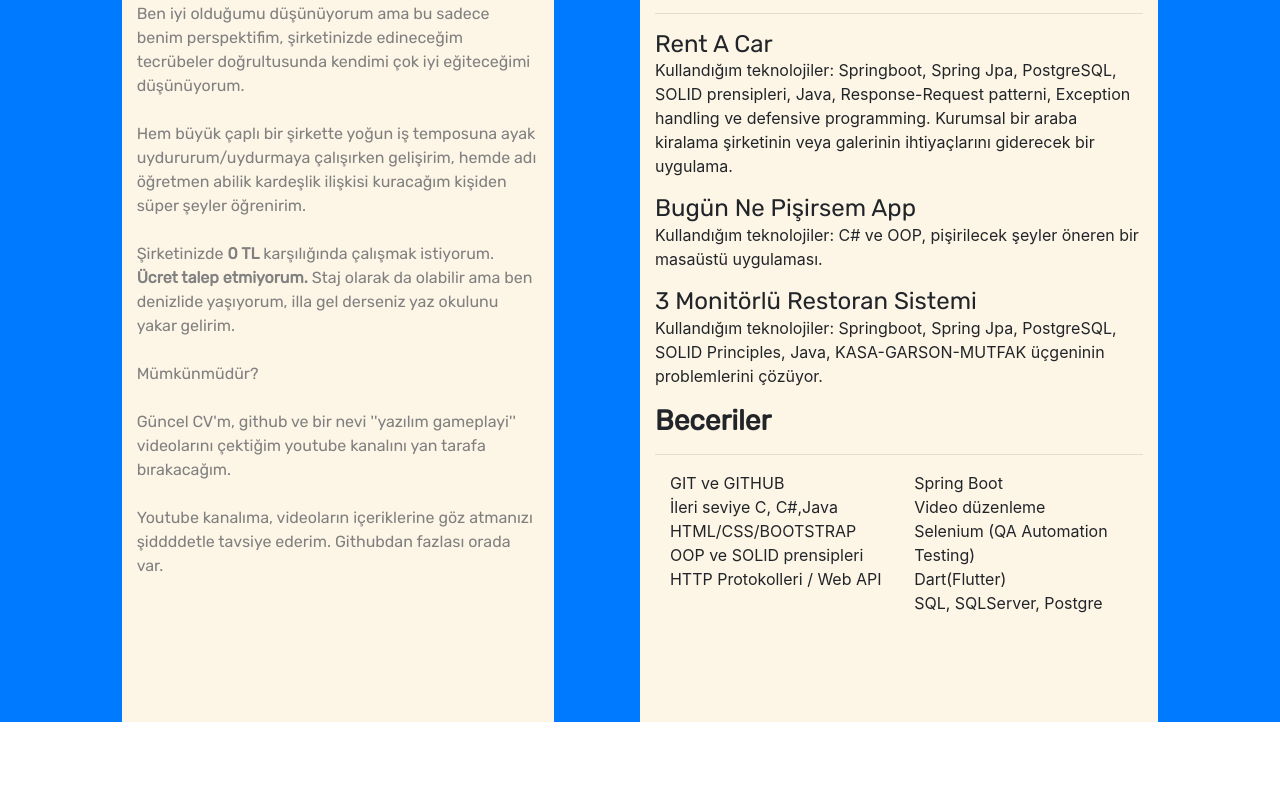
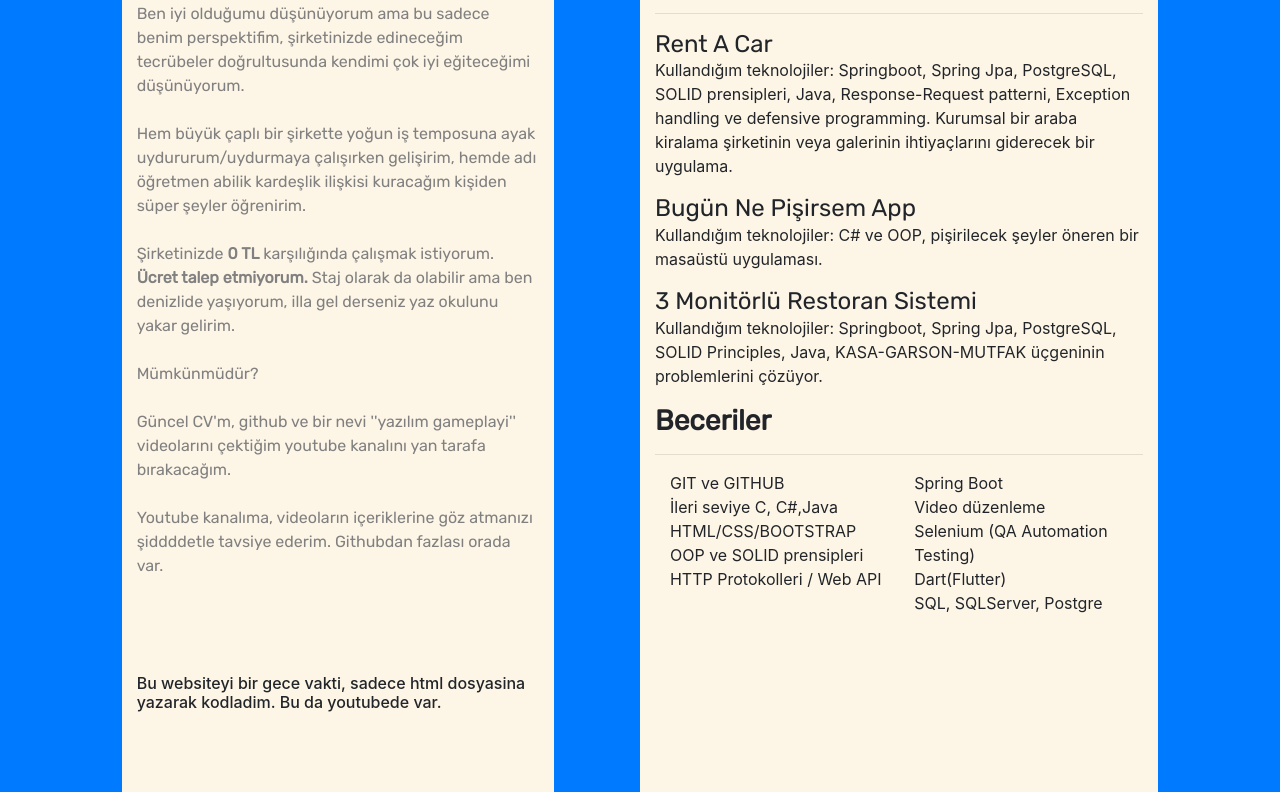
Before and after one commit to emirhankarakoc/cv_websitem, a plain HTML site: page index.html in a window 1280 px wide. Shown: the part 630-1422 px from the top of the page. Before the commit the page ends 1352 px from the top, so only its background shows below. Drawn offline with nearby package versions, Linux system fonts and the light colour scheme; a web font is replaced by a local one.

Commit message:
Update index.html2

```diff
--- a/index.html
+++ b/index.html
@@ -48,7 +48,14 @@
                                 Youtube kanalıma, videoların içeriklerine göz atmanızı şiddddetle tavsiye ederim. Githubdan fazlası orada var.
                                 <br><br>
                             </p>
+<br>
+                            <h6>Bu websiteyi bir gece vakti, sadece html dosyasina yazarak kodladim. Bu da youtubede var.</h6>
                             <br><br><br>
+
+
+
+
+
 
 
 
```
